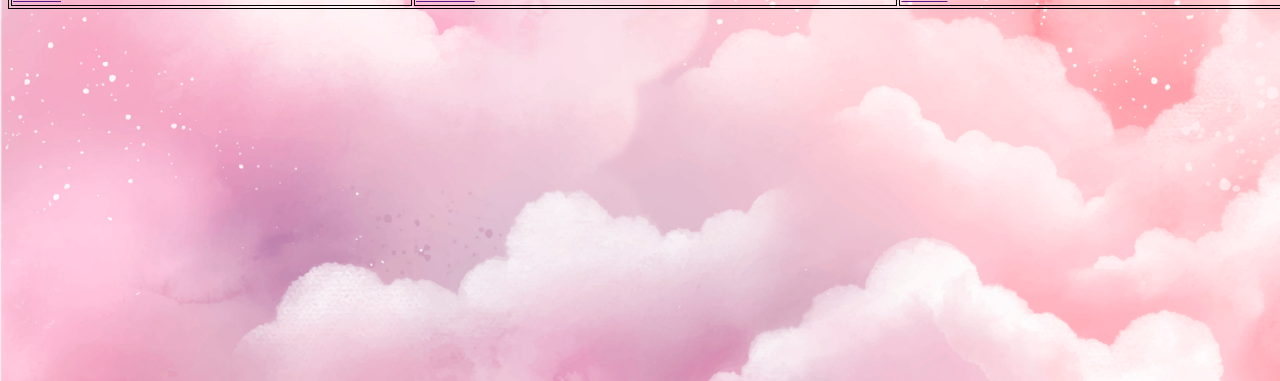
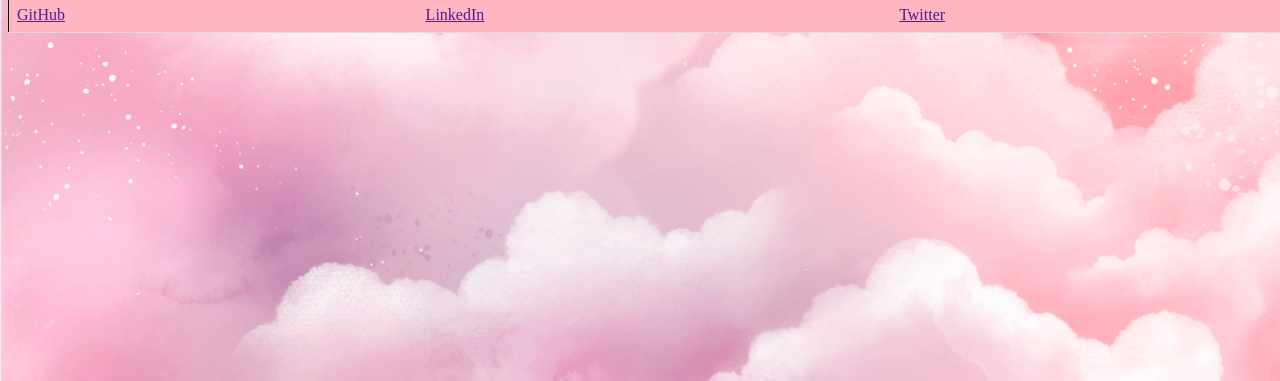
Before and after one commit to kubrabuzlu/kubrabuzlu.github.io, a plain HTML site: page index.html in a window 1280 px wide. Shown: the part 419-800 px from the top of the page. Drawn offline with Linux system fonts and the light colour scheme.

Commit message:
Update style.css

```diff
--- a/style.css
+++ b/style.css
@@ -3,8 +3,17 @@
   margin-right:auto;
 }
 
-table,tr,td{
+table {
+  border-collapse: collapse;
+  width: 100%;
+  background-color: lightpink;
   border: 1px solid;
+}
+
+th, td {
+  padding: 8px;
+  text-align: left;
+  border-bottom: 1px solid #ddd;
 }
 
 body {
@@ -33,3 +42,7 @@ font-size: 36px;
   height: auto;
   margin-left: 15px;
 }
+
+footer{
+  bottom: 0px;
+}
```
